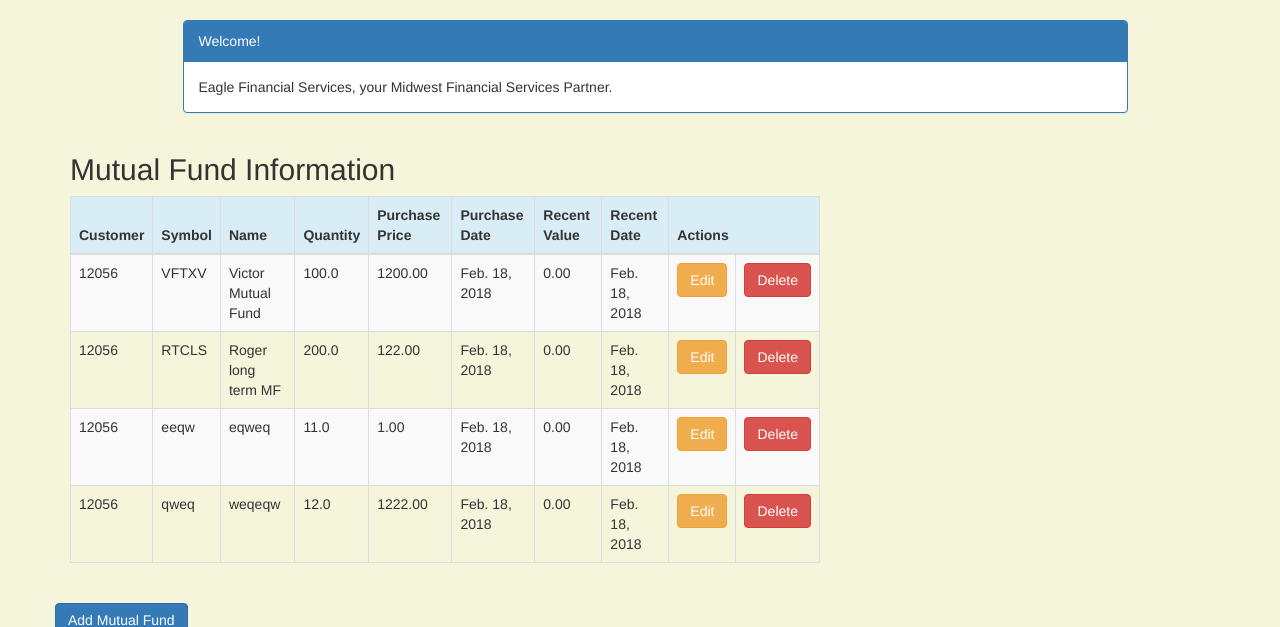
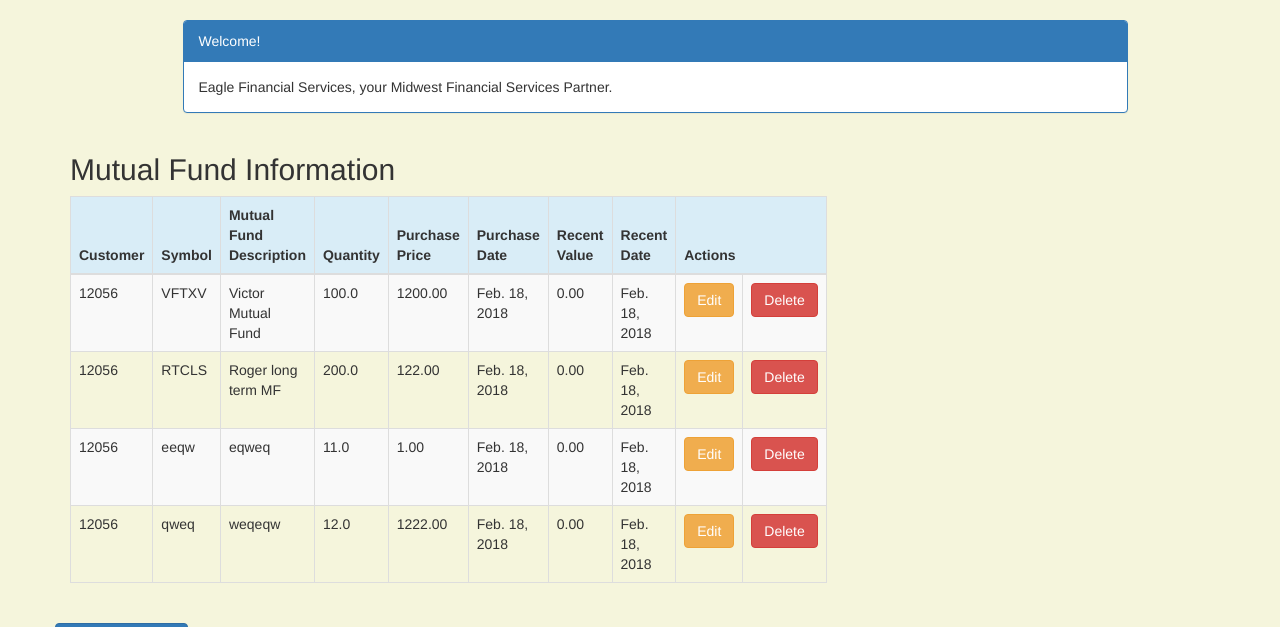
Before and after one commit to vbhat0891/Efs_8380, a Django app: page /fund/ in a window 1280 px wide. Shown: the part 52-679 px from the top of the page. Run offline with Django 3.2, Linux system fonts and the light colour scheme; a user stored in the database is signed in; data comes from the database, SQL or seed files in the repository; some libraries are stand-ins or nearby versions.

Commit message:
first push

```diff
--- a/portfolio/templates/portfolio/fund_list.html
+++ b/portfolio/templates/portfolio/fund_list.html
@@ -35,7 +35,7 @@
             <tr class="bg-info">
              <th>Customer</th>
                 <th>Symbol</th>
-                <th colspan="2">Name</th>
+                <th>Mutual Fund Description</th>
                 <th>Quantity</th>
                 <th>Purchase Price</th>
                 <th>Purchase Date</th>
@@ -49,7 +49,7 @@
                 <tr>
                     <td>{{ fund.customer }}</td>
                     <td>{{ fund.symbol }}</td>
-                    <td colspan="2">{{ fund.name }}</td>
+                    <td>{{ fund.name }}</td>
                     <td>{{ fund.quantity }}</td>
                     <td>{{ fund.purchase_price }}</td>
                     <td>{{ fund.purchase_date }}</td>
```
